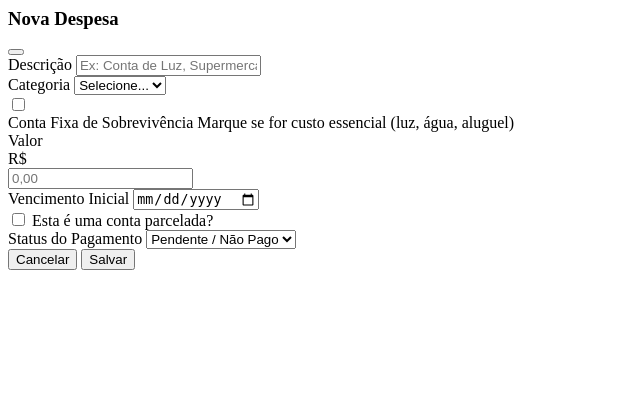
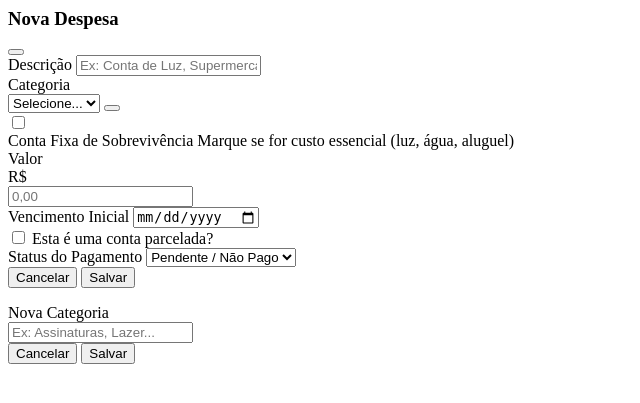
Before and after one commit to gilsonreis/gerenciador-conta, a PHP site: page /pages/despesas/_form.inc.php in a window 1280 px wide. Shown: the top 403 px of the page, without its empty margins (0-640 px from the left). Run offline with PHP 8.4, Linux system fonts and the light colour scheme.

Commit message:
feat: Enable dynamic category creation via an AJAX modal and refactor category select element ID.

```diff
--- a/assets/js/despesas.js
+++ b/assets/js/despesas.js
@@ -126,7 +126,7 @@ const despesasJS = {
                 html += `<option value="${c.id}">${c.nome}</option>`;
                 htmlFiltro += `<option value="${c.id}">${c.nome}</option>`;
             });
-            $('#despesa_categoria').html(html);
+            $('#categoria_id').html(html);
             $('#filtro-categoria').html(htmlFiltro);
             if(callback) callback();
         });
@@ -162,7 +162,7 @@ const despesasJS = {
 
                 $('#lancamento_id').val(l.id);
                 $('#despesa_descricao').val(l.descricao);
-                $('#despesa_categoria').val(l.categoria_id);
+                $('#categoria_id').val(l.categoria_id);
                 $('#despesa_conta_fixa').prop('checked', l.conta_fixa == 1);
 
                 // Em Edição, exibir o bloco dos Valores populado mas 100% blindado contra edição local
--- a/pages/despesas/_form.inc.php
+++ b/pages/despesas/_form.inc.php
@@ -25,12 +25,17 @@
             </div>
 
             <div class="mb-4">
-                <label for="despesa_categoria" class="block text-sm font-medium text-gray-700 dark:text-gray-300 mb-1">Categoria</label>
-                <select id="despesa_categoria" name="categoria_id" required
-                    class="w-full px-4 py-2.5 bg-white dark:bg-[#121212] border border-gray-300 dark:border-darkborder rounded-lg focus:ring-2 focus:ring-primary focus:border-primary text-gray-900 dark:text-white transition-colors">
-                    <option value="">Selecione...</option>
-                    <!-- Populate via JS -->
-                </select>
+                <label for="categoria_id" class="block text-sm font-medium text-gray-700 dark:text-gray-300 mb-1">Categoria</label>
+                <div class="flex items-center gap-2">
+                    <select id="categoria_id" name="categoria_id" required
+                        class="flex-1 px-4 py-2.5 bg-white dark:bg-[#121212] border border-gray-300 dark:border-darkborder rounded-lg focus:ring-2 focus:ring-primary focus:border-primary text-gray-900 dark:text-white transition-colors">
+                        <option value="">Selecione...</option>
+                        <!-- Populate via JS -->
+                    </select>
+                    <button type="button" id="btn-nova-categoria" class="p-2.5 bg-gray-100 dark:bg-white/5 border border-gray-300 dark:border-darkborder rounded-lg text-gray-600 dark:text-gray-400 hover:bg-gray-200 dark:hover:bg-white/10 transition-colors" title="Nova Categoria">
+                        <i class="fa-solid fa-plus text-sm"></i>
+                    </button>
+                </div>
             </div>
 
             <div class="mb-5">
@@ -107,3 +112,27 @@
         </form>
     </div>
 </div>
+
+<!-- Modal Nova Categoria (Mini-Modal via AJAX) -->
+<div id="modal-nova-categoria-backdrop" class="fixed inset-0 bg-black/40 hidden z-[60] transition-opacity"></div>
+<div id="modal-nova-categoria" class="fixed inset-0 hidden z-[70] flex items-center justify-center p-4">
+    <div class="bg-white dark:bg-darkcard rounded-xl shadow-2xl w-full max-w-xs transform transition-all border border-gray-100 dark:border-darkborder overflow-hidden">
+        <div class="px-5 py-3 border-b border-gray-100 dark:border-darkborder bg-gray-50 dark:bg-white/5 font-bold text-gray-800 dark:text-white text-sm">
+            Nova Categoria
+        </div>
+        <div class="p-5">
+            <input type="text" id="input-nova-categoria"
+                class="w-full px-3 py-2 bg-white dark:bg-[#121212] border border-gray-300 dark:border-darkborder rounded-lg focus:ring-2 focus:ring-primary focus:border-primary text-gray-900 dark:text-white transition-colors text-sm"
+                placeholder="Ex: Assinaturas, Lazer...">
+
+            <div class="mt-5 flex justify-end gap-2">
+                <button type="button" id="btn-cancelar-categoria" class="px-3 py-1.5 text-xs text-gray-500 hover:text-gray-700 dark:hover:text-gray-300 font-medium">
+                    Cancelar
+                </button>
+                <button type="button" id="btn-salvar-categoria" class="px-4 py-1.5 bg-primary hover:bg-blue-600 text-white rounded-lg transition-colors font-medium text-xs shadow-sm">
+                    Salvar
+                </button>
+            </div>
+        </div>
+    </div>
+</div>
```
Also changed, not shown: ajax/salvar_categoria.php (added, +38 -0 lines), assets/js/app.js (+58 -0 lines).
